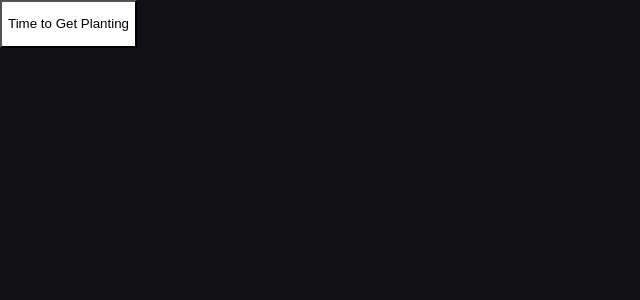
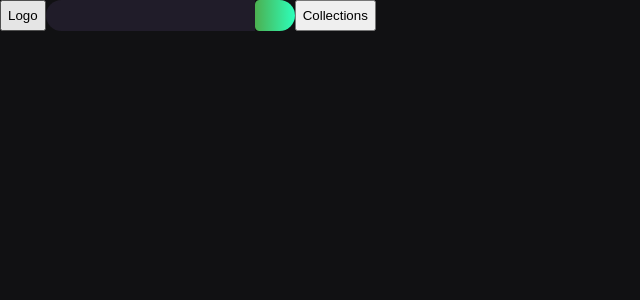
Before and after one commit to tyannarae/plantTracker, a React (Create React App) app: page /search in a window 1280 px wide. Shown: the top 300 px of the page, without its empty margins (0-640 px from the left). Built offline with nearby package versions, Linux system fonts and the light colour scheme.

Commit message:
working on search button

```diff
--- a/src/App.tsx
+++ b/src/App.tsx
@@ -17,7 +17,7 @@ function App() {
         </header>
       </div>
       <Route path="/search" component={SearchPage}></Route>
-      <Route path="/home" component={LandingPage}></Route>
+      <Route exact path="/" component={LandingPage}></Route>
     </Router>
   );
 }
--- a/src/pages/landingPage.tsx
+++ b/src/pages/landingPage.tsx
@@ -1,6 +1,6 @@
 import React from "react";
 import { useHistory } from "react-router-dom";
-// import "../media/pages/landingPageImg.png";
+import backgroundImg from "../media/pages/landingPageImg.jpg";
 import "../styles/pages/landingPage.scss";
 
 const LandingPage = () => {
@@ -15,15 +15,7 @@ const LandingPage = () => {
       <button className="CTA " onClick={handleClick}>
         <p>Time to Get Planting</p>
       </button>
-      {/* <img alt="timer" src={require("../media/landingPageImg.jpg")} /> */}
-      <img
-        className="backgroundImg "
-        src={
-          "https://d2r55xnwy6nx47.cloudfront.net/uploads/2020/07/Photosynthesis_2880_Lede.jpg"
-        }
-        alt="backgroundImg"
-      />
-      {/* <img className="backgroundImg " src={backgroundImg} alt="backgroundImg" /> */}
+      <img alt="timer" src={backgroundImg} />
     </div>
   );
 };
--- a/src/pages/searchPage.tsx
+++ b/src/pages/searchPage.tsx
@@ -8,15 +8,24 @@ const SearchPage = () => {
   const history = useHistory();
 
   function handleClick() {
-    history.push("/home");
+    history.push("/");
     console.log("lets get some plants in here");
   }
 
   return (
     <div className="landingPageContainer">
-      <button className="searchButton " onClick={handleClick}>
-        <p>Time to Get Planting</p>
-      </button>
+      <div className="topNav">
+        <button> Logo</button>
+        <form className="searchForm">
+          <input className="searchBar"></input>
+          <button
+            className="searchButton"
+            type="submit"
+            onClick={handleClick}
+          ></button>
+        </form>
+        <button> Collections</button>
+      </div>
     </div>
   );
 };
--- /dev/null
+++ b/src/react-app-env.d.ts
@@ -0,0 +1 @@
+/// <reference types="react-scripts" />
--- a/src/styles/pages/searchPage.scss
+++ b/src/styles/pages/searchPage.scss
@@ -1,5 +1,35 @@
 @import "../global/colors.scss";
 
+.topNav {
+  display: flex;
+}
+
 .searchButton {
-  background-color: $white;
+  outline: 0;
+  border: 0;
+  border-top-right-radius: 27px;
+  border-bottom-right-radius: 27px;
+  border-top-left-radius: 8px;
+  border-bottom-left-radius: 8px;
+  background-image: linear-gradient(90deg, #4caf50, #2dffbb);
+  padding: 0 22px 0 18px;
 }
+
+.searchBar {
+  outline: 0;
+  background: #201c29;
+  border: 0;
+  min-width: 0;
+  flex: 1;
+  color: #fff;
+  padding: 0.5rem 1rem;
+  border-top-left-radius: 27px;
+  border-bottom-left-radius: 27px;
+  border-top-right-radius: 0;
+  border-bottom-right-radius: 0;
+}
+.searchForm {
+  outline: 0;
+  border-radius: 28px;
+  display: flex;
+}
```
Also changed, not shown: src/media/pages/landingPageImg.jpg (renamed from src/media/landingPageImg.jpg).
